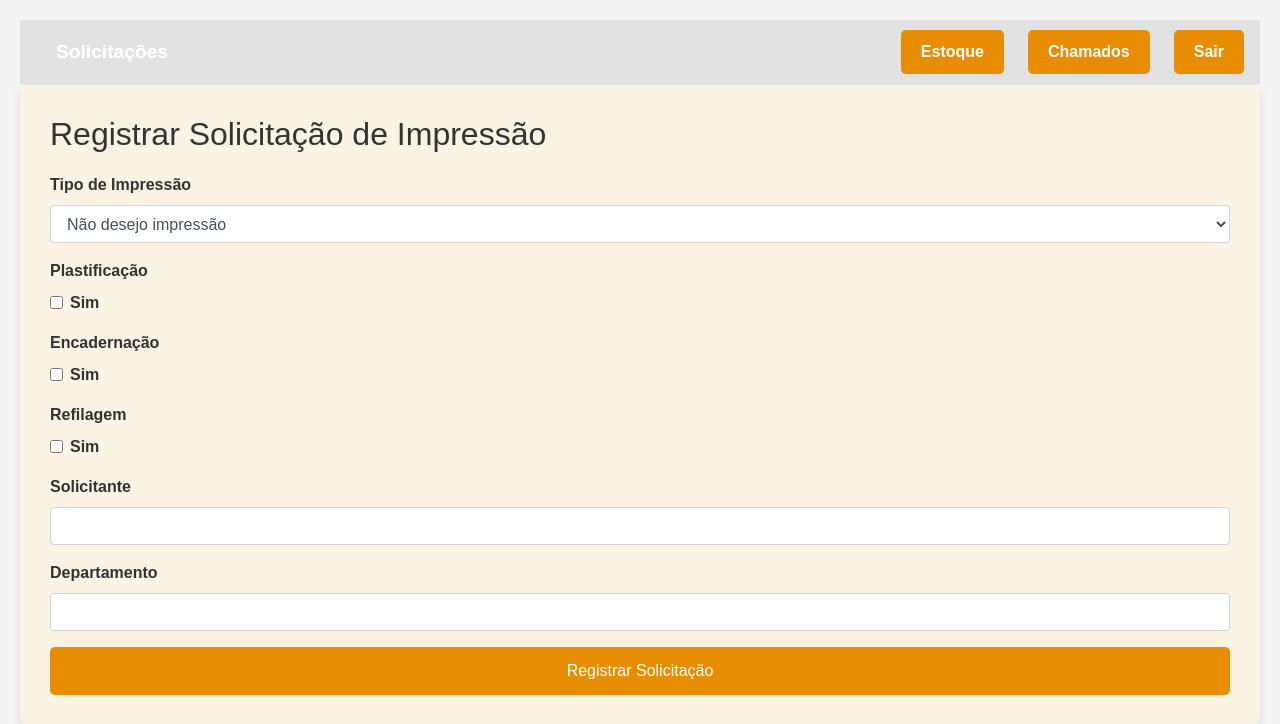
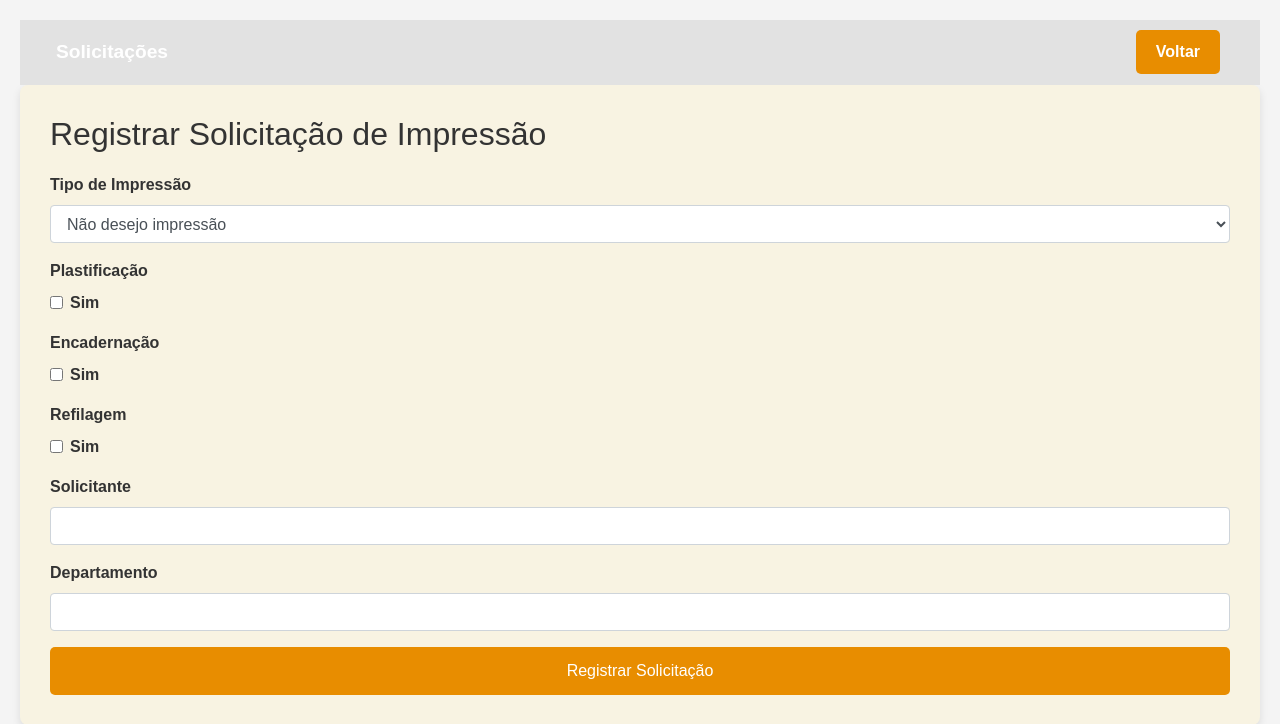
Before and after one commit to laviniasa/selbmanager, a Flask app: page /solicitacoes in a window 1280 px wide. Shown: the top 724 px of the page. Run offline with Flask 3, Linux system fonts and the light colour scheme; some libraries are stand-ins or nearby versions.

Commit message:
Update solicitacoes.html

```diff
--- a/gerenciador_estoque/templates/solicitacoes.html
+++ b/gerenciador_estoque/templates/solicitacoes.html
@@ -133,14 +133,7 @@
             </ul>
             <ul class="navbar-nav ml-auto">
                 <li class="nav-item">
-                    <a href="/" class="btn mr-4">Estoque</a>
-                </li>
-                <li class="nav-item">
-                    <a href="/visualizar" class="btn mr-4">Chamados</a>
-                </li>
-                <li class="nav-item">
-                    <a href="/logout" class="btn">Sair</a>
-                </li>
+                    <a href="/index" class="btn mr-4">Voltar</a>
             </ul>
         </div>
     </nav>
```
